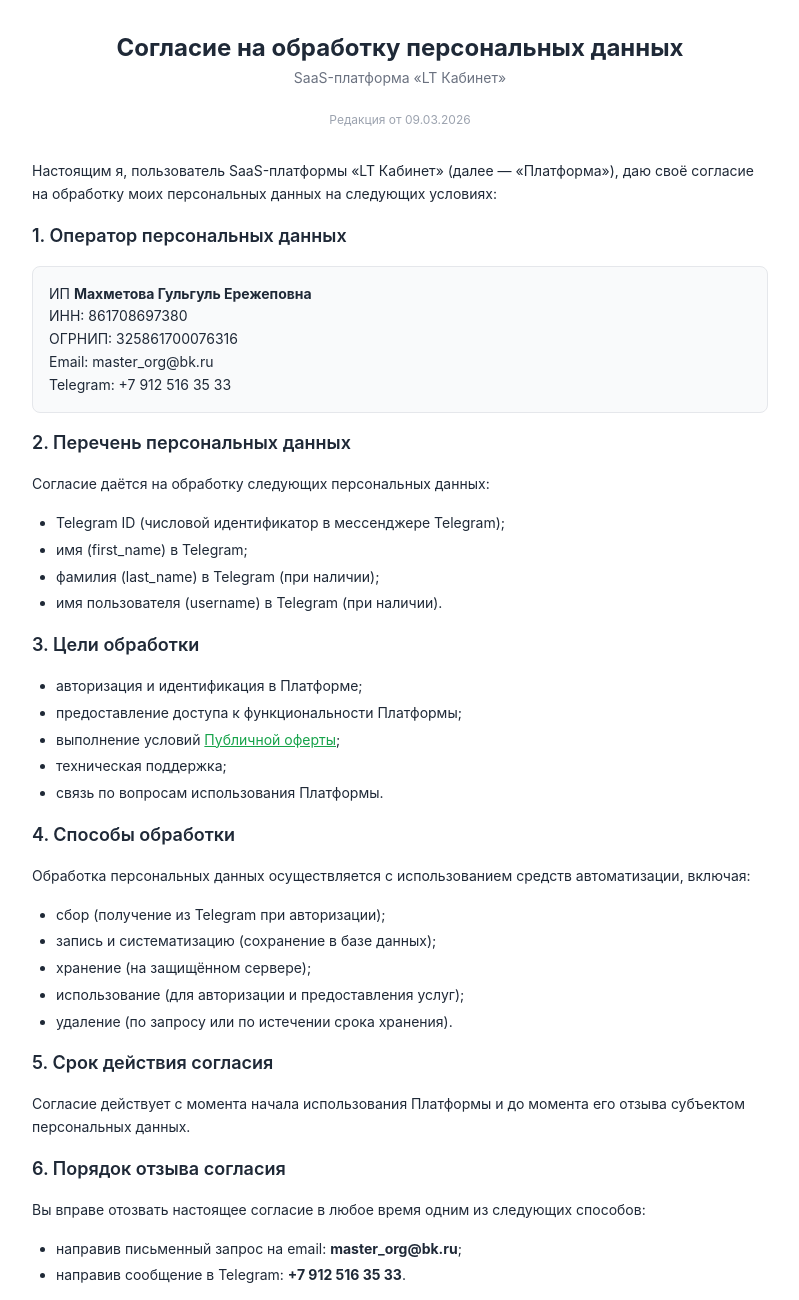
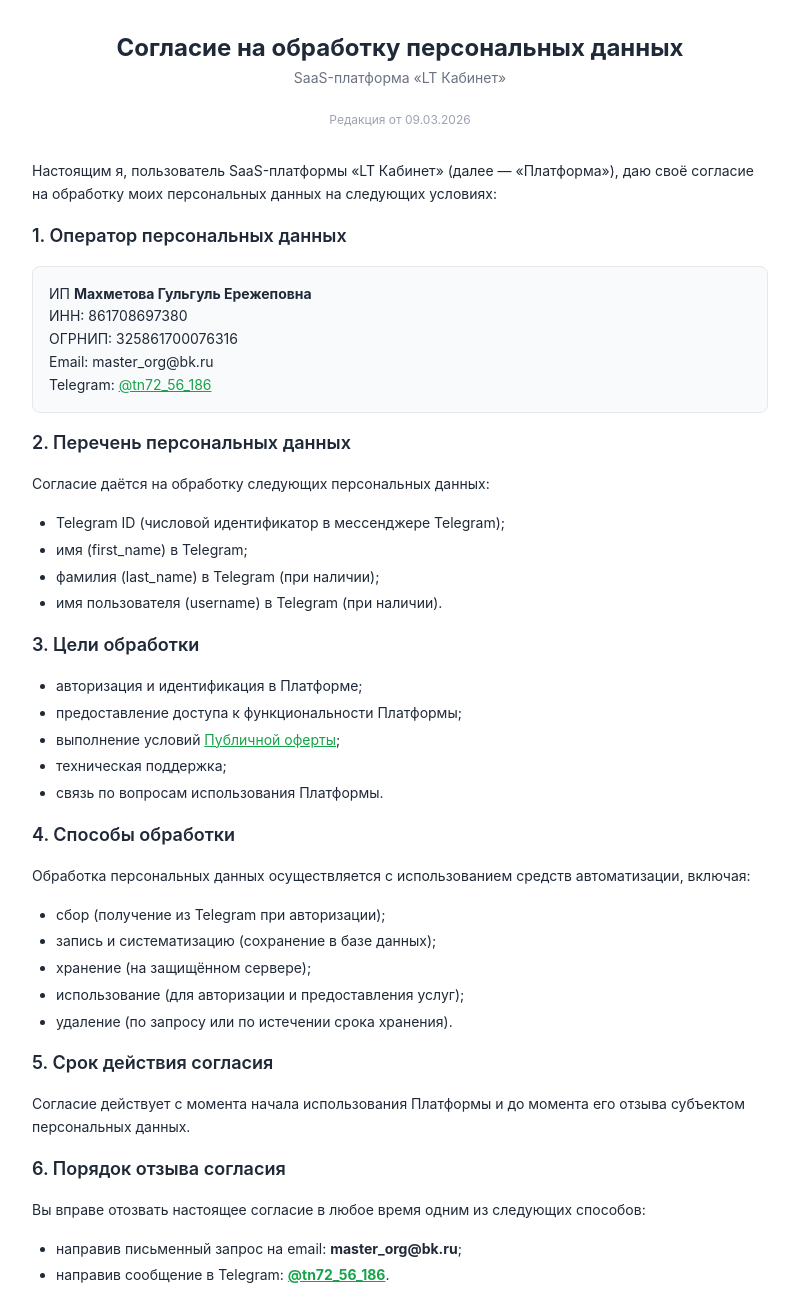
Before and after one commit to Roman72-186/telegram-broadcast, a website: page public/consent.html in a window 1280 px wide. Shown: the top 1300 px of the page, without its empty margins (240-1039 px from the left). Drawn offline with nearby package versions, Linux system fonts and the light colour scheme.

Commit message:
fix: контакт Telegram @tn72_56_186 вместо номера телефона

```diff
--- a/public/consent.html
+++ b/public/consent.html
@@ -24,7 +24,7 @@
         <p>ИНН: 861708697380</p>
         <p>ОГРНИП: 325861700076316</p>
         <p>Email: master_org@bk.ru</p>
-        <p>Telegram: +7 912 516 35 33</p>
+        <p>Telegram: <a href="https://t.me/tn72_56_186" class="text-green-600 underline">@tn72_56_186</a></p>
       </div>
 
       <h2 class="text-lg font-semibold mt-6 mb-2">2. Перечень персональных данных</h2>
@@ -62,7 +62,7 @@
       <p>Вы вправе отозвать настоящее согласие в любое время одним из следующих способов:</p>
       <ul class="list-disc pl-6 space-y-1">
         <li>направив письменный запрос на email: <strong>master_org@bk.ru</strong>;</li>
-        <li>направив сообщение в Telegram: <strong>+7 912 516 35 33</strong>.</li>
+        <li>направив сообщение в Telegram: <strong><a href="https://t.me/tn72_56_186" class="text-green-600 underline">@tn72_56_186</a></strong>.</li>
       </ul>
       <p class="mt-2">При отзыве согласия Оператор прекращает обработку персональных данных и удаляет их в течение 30 дней, за исключением случаев, предусмотренных законодательством РФ.</p>
       <p>Отзыв согласия влечёт прекращение доступа к Платформе.</p>
```
Also changed, not shown: public/privacy.html (+2 -2 lines), public/refund.html (+2 -2 lines), public/terms.html (+1 -1 lines).
